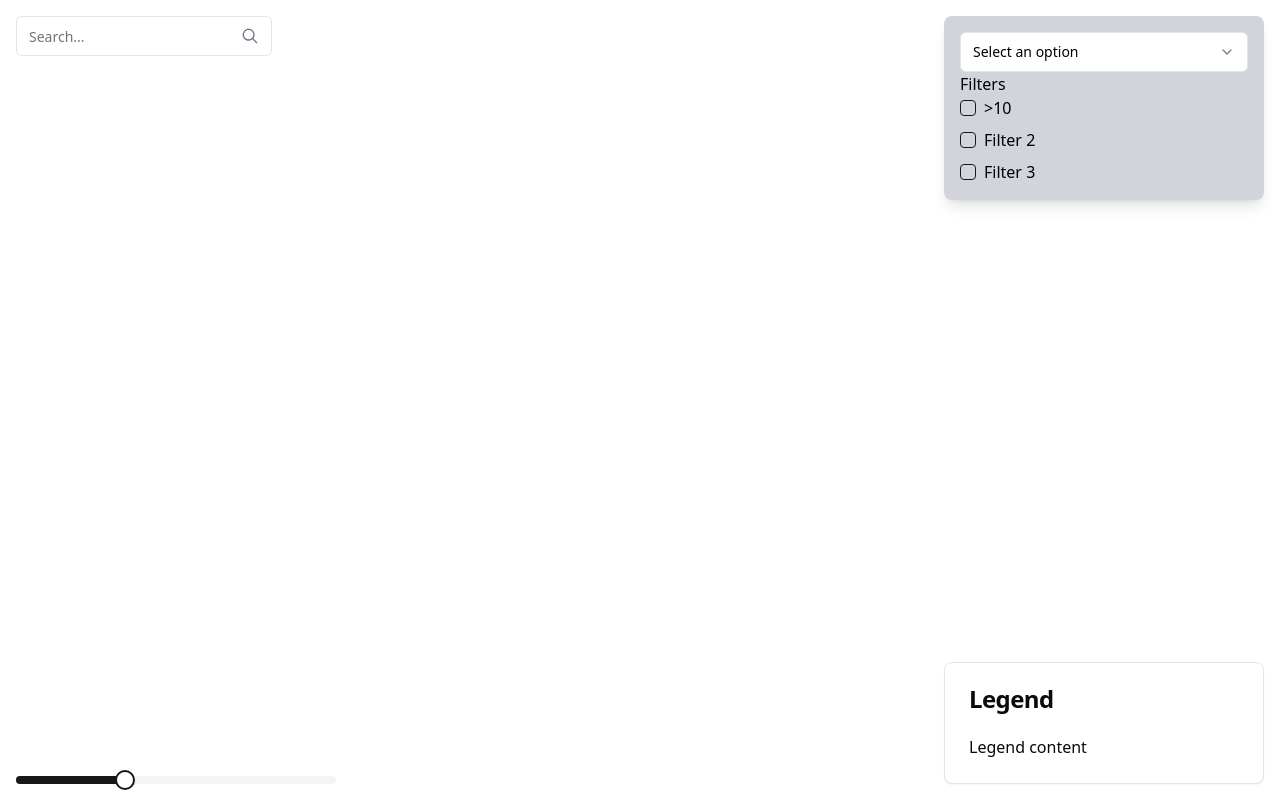
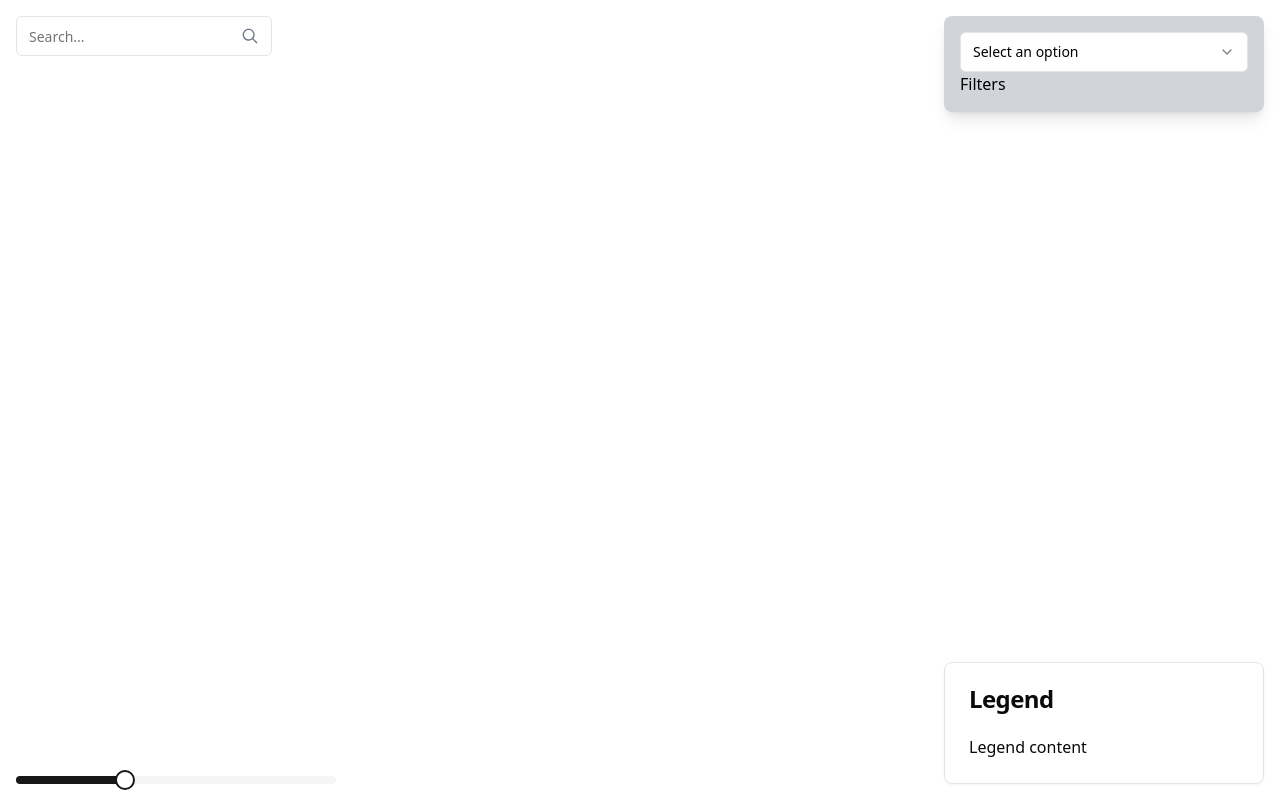
Before and after one commit to Zuyd-HDI-Lab/ELSA_PovertyMapping, a React (Vite) app in the folder poverty-mapping/: page / in a window 1280 px wide. Built offline with nearby package versions, Linux system fonts and the light colour scheme.

Commit message:
feat: add Sidebar component for filter selection and visualization options

```diff
--- /dev/null
+++ b/poverty-mapping/src/components/Sidebar.tsx
@@ -0,0 +1,22 @@
+import React from 'react';
+import { SelectVis } from '@/components/selectvis';
+import { Filters } from '@/components/filters';
+
+interface SidebarProps {
+    visOptions: string[];
+    setSelectedVis: (vis: string | null) => void;
+    handleFilterChange: (filter: string, checked: boolean) => void;
+    filterList: string[];
+}
+
+const Sidebar: React.FC<SidebarProps> = ({ visOptions, setSelectedVis, handleFilterChange, filterList }) => {
+    return (
+        <div className="absolute top-4 right-4 w-1/4 p-4 bg-gray-300 rounded-lg shadow-lg z-10">
+            <SelectVis options={visOptions} onChange={setSelectedVis} />
+            <h1>Filters</h1>
+            <Filters filters={filterList} onChange={handleFilterChange} />
+        </div>
+    );
+};
+
+export default Sidebar;
--- a/poverty-mapping/src/components/Viz.tsx
+++ b/poverty-mapping/src/components/Viz.tsx
@@ -27,6 +27,8 @@ interface AdditionalDataEntry {
     InwonersVanaf15JrTotAOWLeeftijd_14: number;
     InwonersVanafDeAOWLeeftijd_15: number;
 }
+
+const Filterlist = [">10", "Filter 2", "Filter 3"];
 
 const Viz: React.FC<VizProps> = ({ selectedFilters }) => {
     const perioden = "2023MM03";
@@ -148,3 +150,4 @@ const Viz: React.FC<VizProps> = ({ selectedFilters }) => {
 };
 
 export default Viz;
+export { Filterlist };
--- a/poverty-mapping/src/pages/Page2.tsx
+++ b/poverty-mapping/src/pages/Page2.tsx
@@ -1,13 +1,11 @@
+import React, { useState, useEffect } from "react";
 import { Slider } from "@/components/ui/slider";
 import { SearchBar } from "@/components/searchbar";
 import { Card, CardContent, CardHeader, CardTitle } from "@/components/ui/card";
-import { Filters } from "@/components/filters";
-import { SelectVis } from "@/components/selectvis";
-import React, { useState, useEffect } from "react";
-import Viz from "@/components/Viz";
+import Viz, { Filterlist as VizFilterlist } from "@/components/Viz";
+import Sidebar from "@/components/Sidebar";
 
 const Page2: React.FC = () => {
-
     const [selectedVis, setSelectedVis] = useState<string | null>(null);
     const visOptions = ['Viz'];
     const [selectedFilters, setSelectedFilters] = useState<string[]>([]);
@@ -25,6 +23,15 @@ const Page2: React.FC = () => {
         setSelectedFilters((prev) =>
             checked ? [...prev, filter] : prev.filter((f) => f !== filter)
         );
+    };
+
+    const getFilterList = () => {
+        switch (selectedVis) {
+            case 'Viz':
+                return VizFilterlist;
+            default:
+                return [];
+        }
     };
 
     return (
@@ -52,11 +59,12 @@ const Page2: React.FC = () => {
                 <Slider defaultValue={[33]} max={100} step={1} />
             </div>
 
-            <div className="absolute top-4 right-4 w-1/4 p-4 bg-gray-300 rounded-lg shadow-lg z-10">
-                <SelectVis options={visOptions} onChange={setSelectedVis} />
-                <h1>Filters</h1>
-                <Filters filters={[">10", "Filter 2", "Filter 3"]} onChange={handleFilterChange} />
-            </div>
+            <Sidebar
+                visOptions={visOptions}
+                setSelectedVis={setSelectedVis}
+                handleFilterChange={handleFilterChange}
+                filterList={getFilterList()}
+            />
         </div>
     );
 };
```
